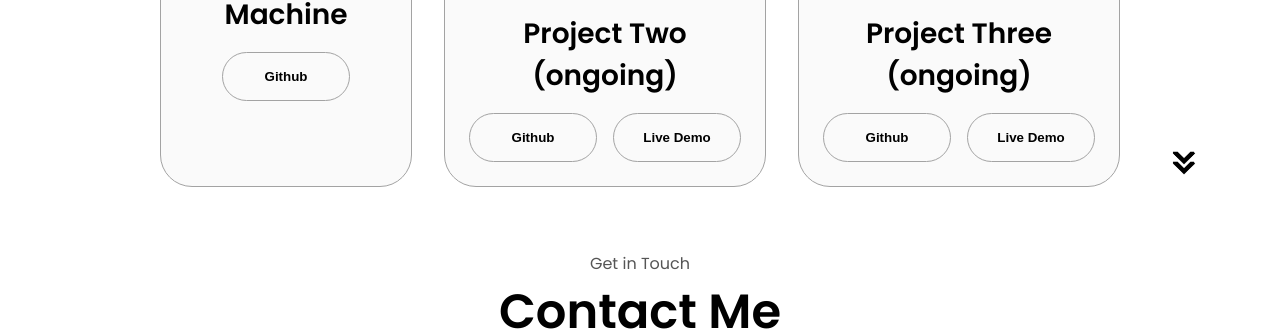
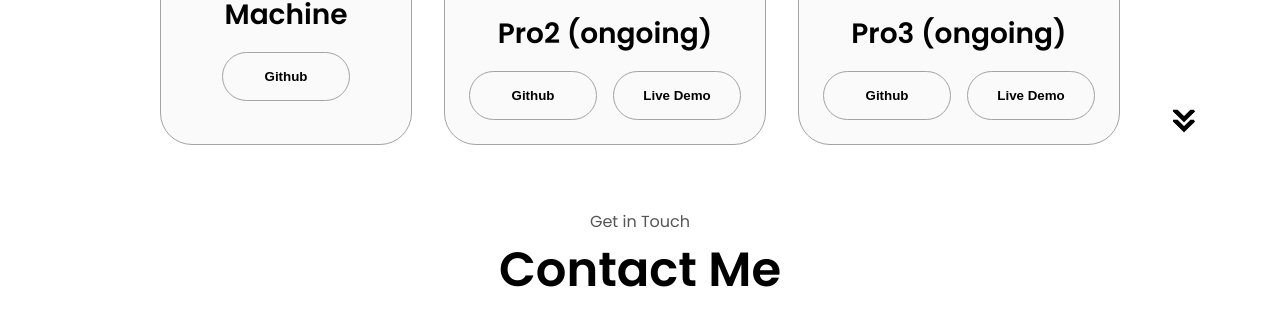
Before and after one commit to therajtinku/Portfolio, a plain HTML site: page index.html in a window 1280 px wide. Shown: the part 2866-3201 px from the top of the page. Drawn offline with Linux system fonts and the light colour scheme.

Commit message:
Update index.html

```diff
--- a/index.html
+++ b/index.html
@@ -293,7 +293,7 @@
                 class="project-img"
               />
             </div>
-            <h2 class="experience-sub-title project-title">Project Two (ongoing)</h2>
+            <h2 class="experience-sub-title project-title">Pro2 (ongoing)</h2>
             <div class="btn-container">
               <button
                 class="btn btn-color-2 project-btn"
@@ -317,7 +317,7 @@
                 class="project-img"
               />
             </div>
-            <h2 class="experience-sub-title project-title">Project Three (ongoing)</h2>
+            <h2 class="experience-sub-title project-title">Pro3 (ongoing)</h2>
             <div class="btn-container">
               <button
                 class="btn btn-color-2 project-btn"
```
